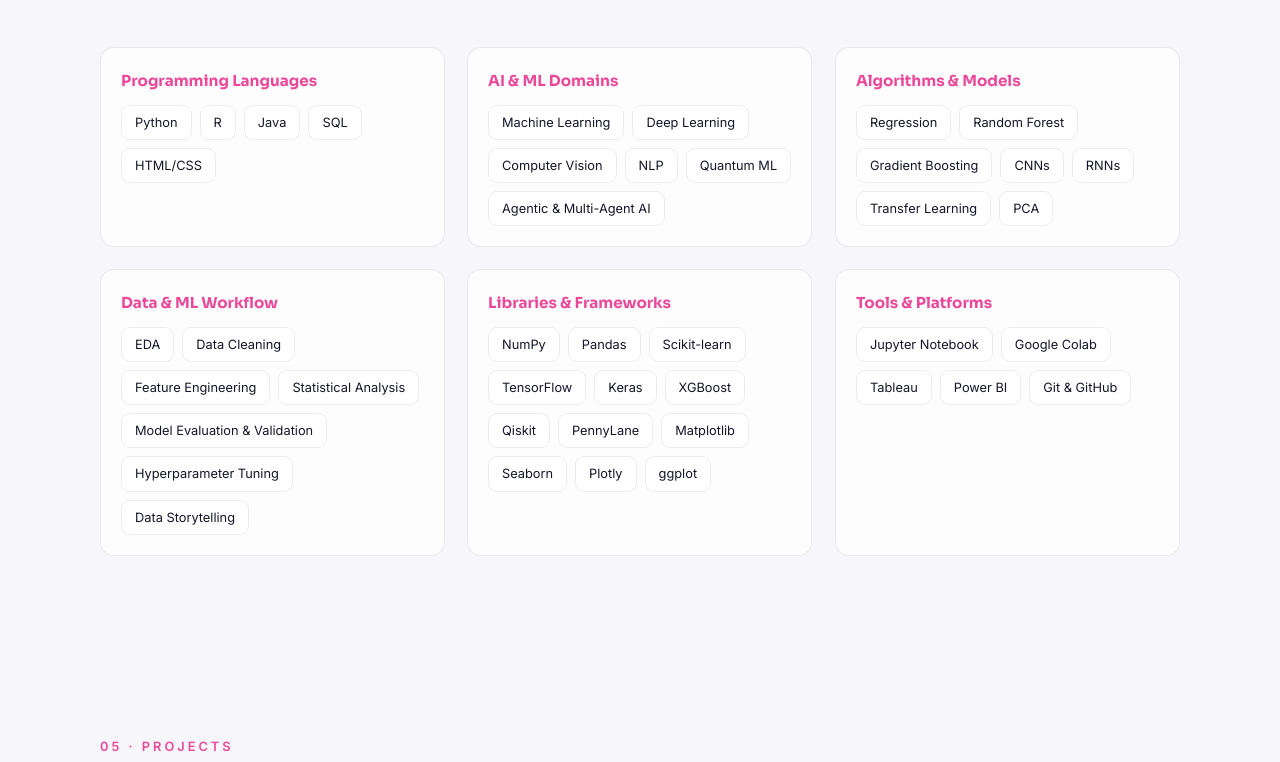
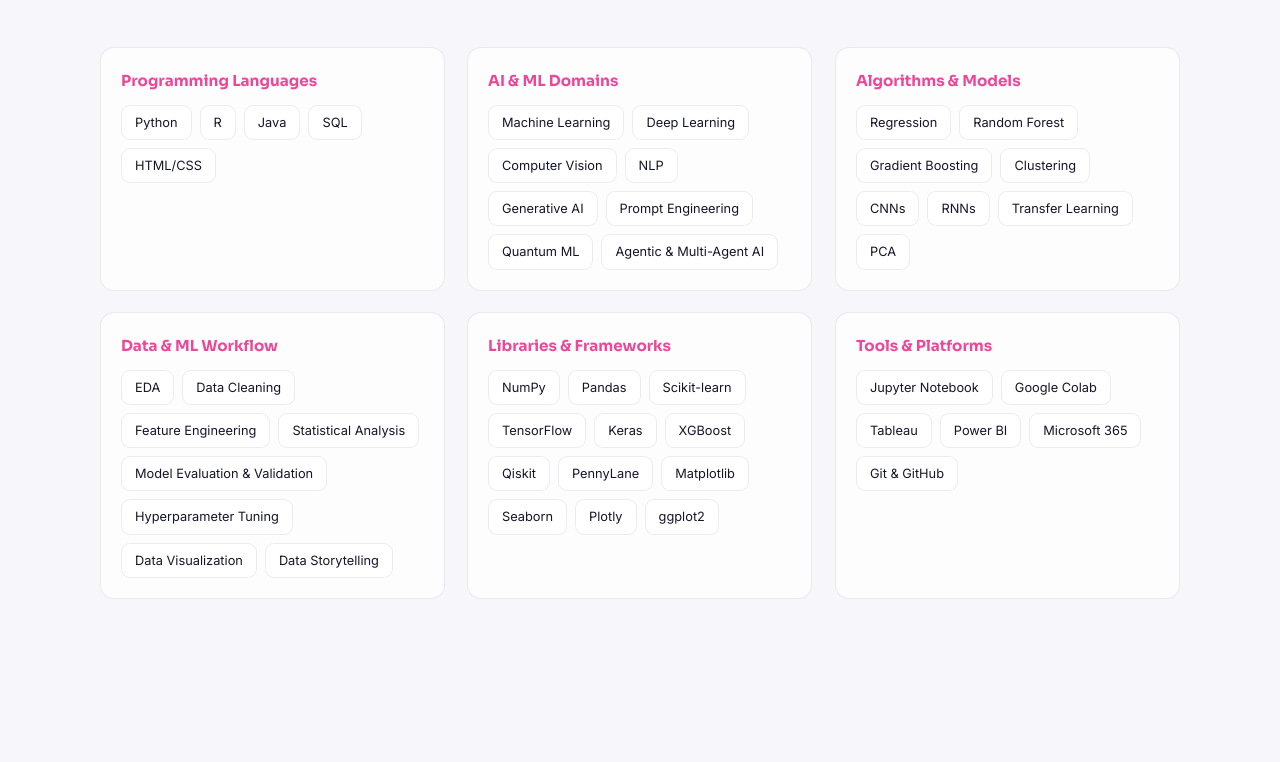
Before and after one commit to alfiya11/portfolio, a plain HTML site: page index.html in a window 1280 px wide. Shown: the part 3559-4321 px from the top of the page. Drawn offline with Linux system fonts and the light colour scheme; animation ran at ten frames a second.

Commit message:
Refactor skills and certifications sections in index.html
Removed a redundant part of the AI meeting-minutes workflow description and updated skills and certifications sections to reflect new information.

```diff
--- a/index.html
+++ b/index.html
@@ -292,7 +292,7 @@ html[data-theme="light"] .cursor-glow { background: radial-gradient(circle, rgba
         <div class="org">National Association of Insurance Commissioners (NAIC)</div>
         <ul>
           <li>Designing a full Generative AI course, plus an AI training program and a prompt engineering course on AI policy and insurance, to build foundational AI literacy for state insurance regulators.</li>
-          <li>Updated the prompt behind our AI meeting-minutes workflow; the new prompt cuts hours of manual drafting and makes minutes much easier to review. Also improving the performance of an internal Retrieval Augmented Generation (RAG) tool.</li>
+          <li>Updated the prompt behind our AI meeting-minutes workflow; the new prompt cuts hours of manual drafting and makes minutes much easier to review.</li>
           <li>Contributing to a team clustering project that determines how Maine should be divided by ZIP code into territories for homeowners insurance premium discounts.</li>
           <li>Analyzed a cyber insurance dataset to see how rates changed over a year, and built R visualizations that help readers of the cyber insurance report understand the findings at a glance.</li>
           <li>Building a tool with Microsoft applications to simplify how we receive and track comment letters, so feedback no longer gets buried in junk folders.</li>
@@ -364,11 +364,11 @@ html[data-theme="light"] .cursor-glow { background: radial-gradient(circle, rgba
     <div class="section-head reveal"><div class="num">04 &middot; Skills</div><h2>My technical toolkit</h2></div>
     <div class="grid cols-3">
       <div class="skill-group reveal"><h4>Programming Languages</h4><div class="chips"><span class="chip">Python</span><span class="chip">R</span><span class="chip">Java</span><span class="chip">SQL</span><span class="chip">HTML/CSS</span></div></div>
-      <div class="skill-group reveal d1"><h4>AI &amp; ML Domains</h4><div class="chips"><span class="chip">Machine Learning</span><span class="chip">Deep Learning</span><span class="chip">Computer Vision</span><span class="chip">NLP</span><span class="chip">Quantum ML</span><span class="chip">Agentic &amp; Multi-Agent AI</span></div></div>
-      <div class="skill-group reveal d2"><h4>Algorithms &amp; Models</h4><div class="chips"><span class="chip">Regression</span><span class="chip">Random Forest</span><span class="chip">Gradient Boosting</span><span class="chip">CNNs</span><span class="chip">RNNs</span><span class="chip">Transfer Learning</span><span class="chip">PCA</span></div></div>
-      <div class="skill-group reveal"><h4>Data &amp; ML Workflow</h4><div class="chips"><span class="chip">EDA</span><span class="chip">Data Cleaning</span><span class="chip">Feature Engineering</span><span class="chip">Statistical Analysis</span><span class="chip">Model Evaluation &amp; Validation</span><span class="chip">Hyperparameter Tuning</span><span class="chip">Data Storytelling</span></div></div>
-      <div class="skill-group reveal d1"><h4>Libraries &amp; Frameworks</h4><div class="chips"><span class="chip">NumPy</span><span class="chip">Pandas</span><span class="chip">Scikit-learn</span><span class="chip">TensorFlow</span><span class="chip">Keras</span><span class="chip">XGBoost</span><span class="chip">Qiskit</span><span class="chip">PennyLane</span><span class="chip">Matplotlib</span><span class="chip">Seaborn</span><span class="chip">Plotly</span><span class="chip">ggplot</span></div></div>
-      <div class="skill-group reveal d2"><h4>Tools &amp; Platforms</h4><div class="chips"><span class="chip">Jupyter Notebook</span><span class="chip">Google Colab</span><span class="chip">Tableau</span><span class="chip">Power BI</span><span class="chip">Git &amp; GitHub</span></div></div>
+      <div class="skill-group reveal d1"><h4>AI &amp; ML Domains</h4><div class="chips"><span class="chip">Machine Learning</span><span class="chip">Deep Learning</span><span class="chip">Computer Vision</span><span class="chip">NLP</span><span class="chip">Generative AI</span><span class="chip">Prompt Engineering</span><span class="chip">Quantum ML</span><span class="chip">Agentic &amp; Multi-Agent AI</span></div></div>
+      <div class="skill-group reveal d2"><h4>Algorithms &amp; Models</h4><div class="chips"><span class="chip">Regression</span><span class="chip">Random Forest</span><span class="chip">Gradient Boosting</span><span class="chip">Clustering</span><span class="chip">CNNs</span><span class="chip">RNNs</span><span class="chip">Transfer Learning</span><span class="chip">PCA</span></div></div>
+      <div class="skill-group reveal"><h4>Data &amp; ML Workflow</h4><div class="chips"><span class="chip">EDA</span><span class="chip">Data Cleaning</span><span class="chip">Feature Engineering</span><span class="chip">Statistical Analysis</span><span class="chip">Model Evaluation &amp; Validation</span><span class="chip">Hyperparameter Tuning</span><span class="chip">Data Visualization</span><span class="chip">Data Storytelling</span></div></div>
+      <div class="skill-group reveal d1"><h4>Libraries &amp; Frameworks</h4><div class="chips"><span class="chip">NumPy</span><span class="chip">Pandas</span><span class="chip">Scikit-learn</span><span class="chip">TensorFlow</span><span class="chip">Keras</span><span class="chip">XGBoost</span><span class="chip">Qiskit</span><span class="chip">PennyLane</span><span class="chip">Matplotlib</span><span class="chip">Seaborn</span><span class="chip">Plotly</span><span class="chip">ggplot2</span></div></div>
+      <div class="skill-group reveal d2"><h4>Tools &amp; Platforms</h4><div class="chips"><span class="chip">Jupyter Notebook</span><span class="chip">Google Colab</span><span class="chip">Tableau</span><span class="chip">Power BI</span><span class="chip">Microsoft 365</span><span class="chip">Git &amp; GitHub</span></div></div>
     </div>
   </div>
 </section>
@@ -456,6 +456,7 @@ html[data-theme="light"] .cursor-glow { background: radial-gradient(circle, rgba
 
     <h3 class="reveal" style="margin-bottom:18px;font-size:1.2rem;">📜 Certifications & Workshops</h3>
     <div class="grid cols-3" style="margin-bottom:48px;">
+      <div class="card reveal" style="grid-column:1/-1;"><h3>Road to Practitioner Quantum Program</h3><p>Completed this summer (2026) and earned the certificate. The program is organized by IBM in collaboration with the Quantum Innovation Center at the University of Missouri.</p></div>
       <div class="card reveal"><p><strong>Google Data Analytics</strong>, Coursera Specialization</p></div>
       <div class="card reveal d1"><p><strong>Database Management System</strong>, NPTEL Certification</p></div>
       <div class="card reveal d2"><p><strong>Microsoft Machine Learning AI</strong> Skills Challenge</p></div>
```
